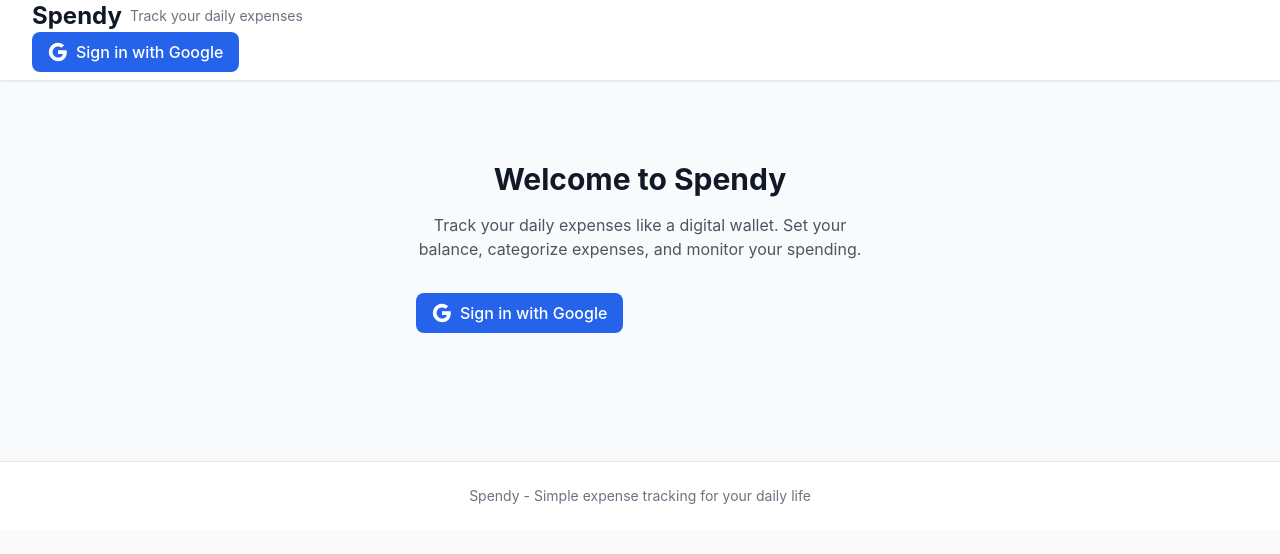
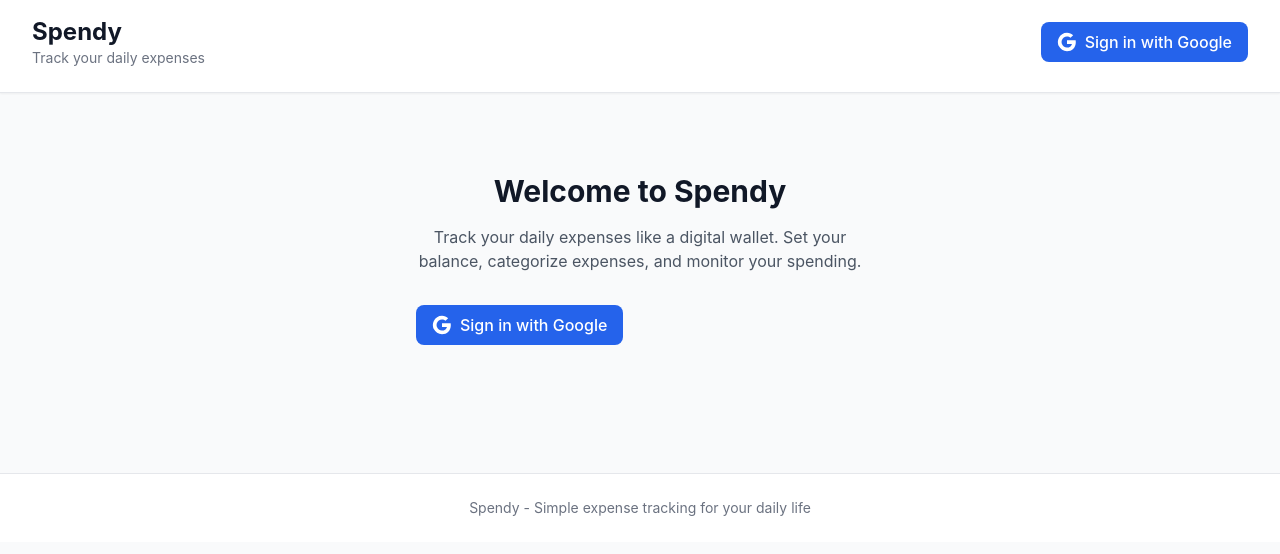
Before and after one commit to XPLoXe/spendy, a Nuxt app: page / in a window 1280 px wide. Shown: the top 554 px of the page. Built offline with nearby package versions, Linux system fonts and the light colour scheme.

Commit message:
✨ UI: Header tweaks

```diff
--- a/app.vue
+++ b/app.vue
@@ -80,10 +80,11 @@ useHead({
 
 .header-content {
   @apply max-w-7xl mx-auto px-4 sm:px-6 lg:px-8;
+  @apply flex flex-row justify-between items-center py-4;
 }
 
 .header-brand {
-  @apply flex items-center;
+  @apply flex flex-col items-start;
 }
 
 .app-title {
@@ -91,7 +92,7 @@ useHead({
 }
 
 .app-subtitle {
-  @apply ml-2 text-sm text-gray-500;
+  @apply text-sm text-gray-500;
 }
 
 .app-main {
--- a/components/AuthButton.vue
+++ b/components/AuthButton.vue
@@ -10,11 +10,6 @@
     v-else-if="user"
     class="auth-user"
   >
-    <img
-      :src="user.photoURL || '/default-avatar.png'"
-      :alt="user.displayName || 'User'"
-      class="user-avatar"
-    >
     <span class="user-name">{{ user.displayName || user.email }}</span>
     <button
       class="btn-secondary auth-logout"
@@ -22,6 +17,12 @@
     >
       Logout
     </button>
+
+    <img
+      :src="user.photoURL || '/default-avatar.png'"
+      :alt="user.displayName || 'User'"
+      class="user-avatar"
+    >
   </div>
 
   <button
```
